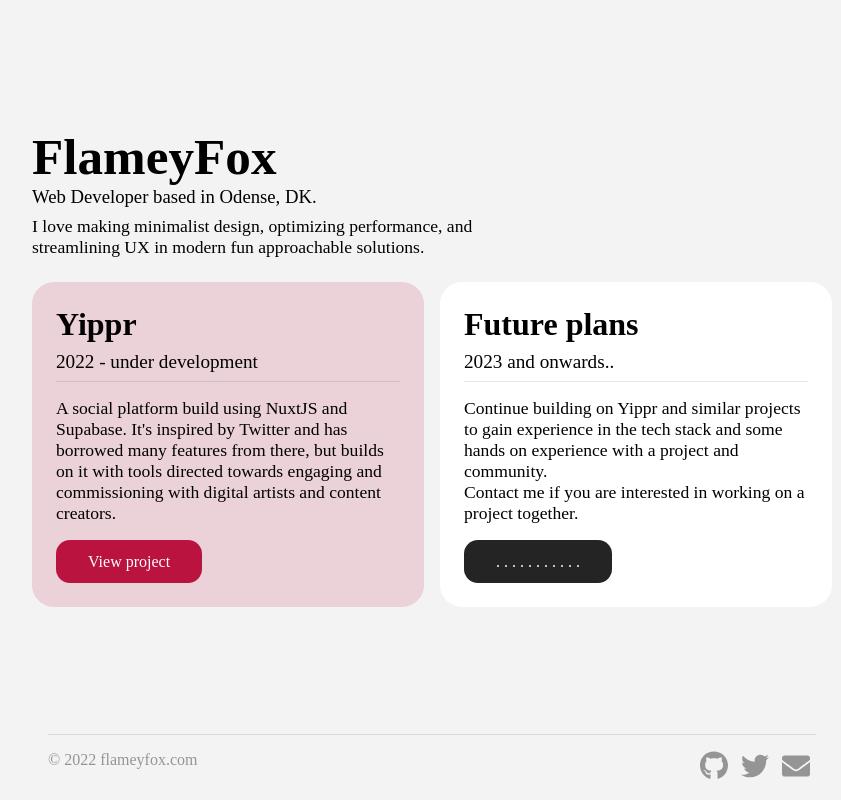
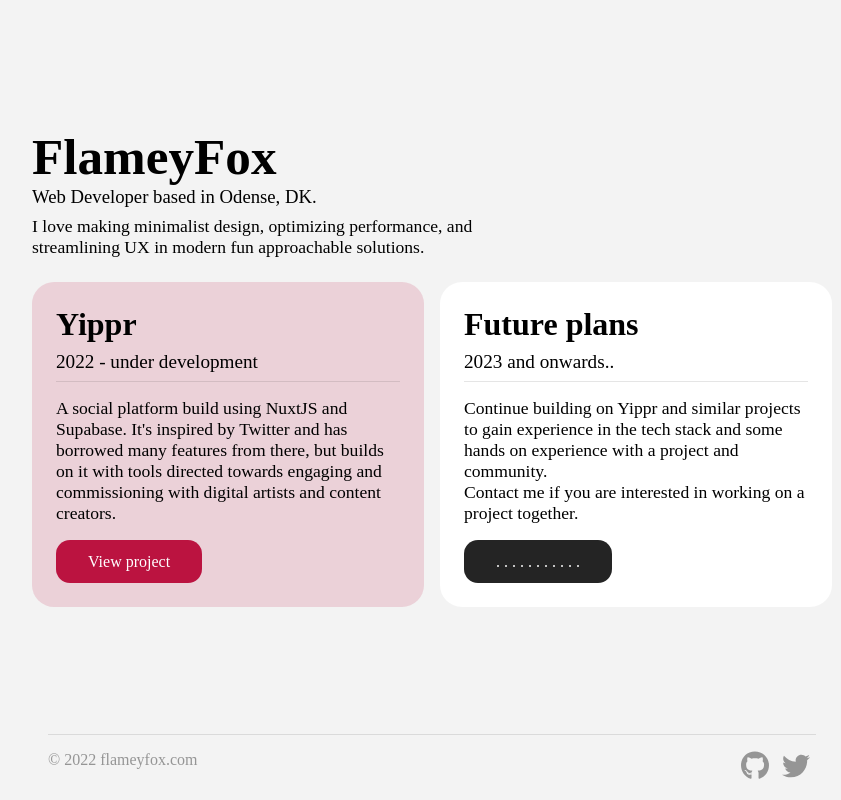
Before and after one commit to FlameyFox/flamey-nuxt, a Nuxt app: page / in a window 1280 px wide. Shown: the whole page, without its empty margins (208-1049 px from the left). Built offline with nearby package versions, Linux system fonts and the light colour scheme.

Commit message:
removed mail icon

```diff
--- a/components/TheFooter.vue
+++ b/components/TheFooter.vue
@@ -22,16 +22,6 @@
           <!-- Font Awesome Pro 5.15.4 by @fontawesome - https://fontawesome.com License - https://fontawesome.com/license (Commercial License) -->
           <path
             d="M459.37 151.716c.325 4.548.325 9.097.325 13.645 0 138.72-105.583 298.558-298.558 298.558-59.452 0-114.68-17.219-161.137-47.106 8.447.974 16.568 1.299 25.34 1.299 49.055 0 94.213-16.568 130.274-44.832-46.132-.975-84.792-31.188-98.112-72.772 6.498.974 12.995 1.624 19.818 1.624 9.421 0 18.843-1.3 27.614-3.573-48.081-9.747-84.143-51.98-84.143-102.985v-1.299c13.969 7.797 30.214 12.67 47.431 13.319-28.264-18.843-46.781-51.005-46.781-87.391 0-19.492 5.197-37.36 14.294-52.954 51.655 63.675 129.3 105.258 216.365 109.807-1.624-7.797-2.599-15.918-2.599-24.04 0-57.828 46.782-104.934 104.934-104.934 30.213 0 57.502 12.67 76.67 33.137 23.715-4.548 46.456-13.32 66.599-25.34-7.798 24.366-24.366 44.833-46.132 57.827 21.117-2.273 41.584-8.122 60.426-16.243-14.292 20.791-32.161 39.308-52.628 54.253z"
-          /></svg
-      ></a>
-      <a
-        href="mailto:contact@flameyfox.com"
-        target="_blank"
-        rel="noopener nofollow"
-        ><svg xmlns="http://www.w3.org/2000/svg" viewBox="0 0 512 512">
-          <!-- Font Awesome Pro 5.15.4 by @fontawesome - https://fontawesome.com License - https://fontawesome.com/license (Commercial License) -->
-          <path
-            d="M502.3 190.8c3.9-3.1 9.7-.2 9.7 4.7V400c0 26.5-21.5 48-48 48H48c-26.5 0-48-21.5-48-48V195.6c0-5 5.7-7.8 9.7-4.7 22.4 17.4 52.1 39.5 154.1 113.6 21.1 15.4 56.7 47.8 92.2 47.6 35.7.3 72-32.8 92.3-47.6 102-74.1 131.6-96.3 154-113.7zM256 320c23.2.4 56.6-29.2 73.4-41.4 132.7-96.3 142.8-104.7 173.4-128.7 5.8-4.5 9.2-11.5 9.2-18.9v-19c0-26.5-21.5-48-48-48H48C21.5 64 0 85.5 0 112v19c0 7.4 3.4 14.3 9.2 18.9 30.6 23.9 40.7 32.4 173.4 128.7 16.8 12.2 50.2 41.8 73.4 41.4z"
           /></svg
       ></a>
     </aside>
```
